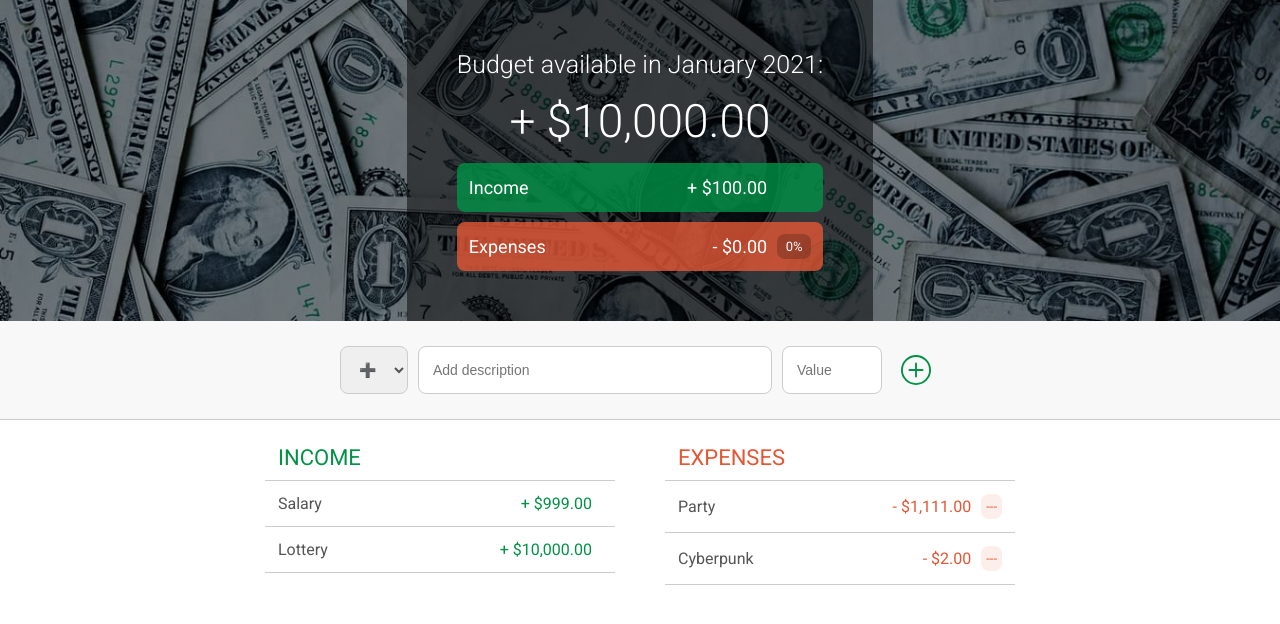
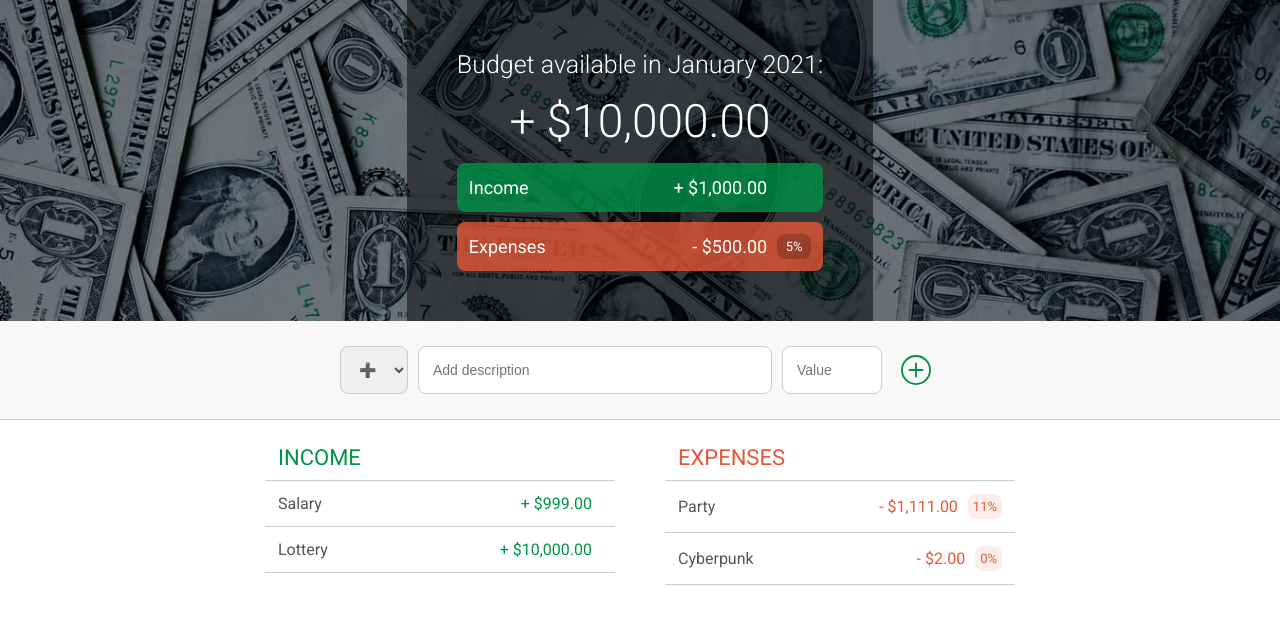
Before and after one commit to sitek94/budget-calculator, a React (Create React App) app: page / in a window 1280 px wide. Shown: the top 624 px of the page. Built offline with nearby package versions, Linux system fonts and the light colour scheme.

Commit message:
update percent formatting

```diff
--- a/src/App.tsx
+++ b/src/App.tsx
@@ -16,10 +16,14 @@ function App() {
   const incomeList = transactionList.filter((t) => t.type === 'income');
   const expensesList = transactionList.filter((t) => t.type === 'expense');
 
+  const budget = 10000;
+  const income = 1000;
+  const expenses = 500;
+
   return (
     <Layout>
       <Top>
-        <Display budget={10000} income={100} expenses={0} />
+        <Display budget={budget} income={income} expenses={expenses} />
       </Top>
 
       <Middle>
@@ -33,7 +37,7 @@ function App() {
         </div>
         <div className="expenses">
           <Label>Expenses</Label>
-          <List type="expenses" list={expensesList} budget={0} />
+          <List type="expenses" list={expensesList} budget={10000} />
         </div>
       </Bottom>
     </Layout>
--- a/src/components/display.tsx
+++ b/src/components/display.tsx
@@ -12,7 +12,7 @@ function Display({ budget, income, expenses }: Props) {
   const year = new Date().getFullYear();
 
   const budgetSign = budget > 0 ? '+ ' : budget < 0 ? '- ' : '';
-  const percentage = budget > 0 ? percentFormat(expenses, budget) : null;
+  const percentage = budget > 0 ? percentFormat(expenses / budget) : null;
 
   return (
     <div className="display">
@@ -21,7 +21,7 @@ function Display({ budget, income, expenses }: Props) {
       </h2>
       <h1 className="display__budget">
         {budgetSign}
-        {currencyFormat(budget)}
+        {currencyFormat(Math.abs(budget))}
       </h1>
 
       <div className="display__income display__item">
--- a/src/components/list.tsx
+++ b/src/components/list.tsx
@@ -16,7 +16,7 @@ function List({ list, type, budget }: Props) {
   const renderPercentage = (value: number) =>
     budget !== undefined ? (
       <div data-testid={`test-${value}`} className="percentage">
-        {budget === 0 ? '---' : percentFormat(value, budget)}
+        {budget === 0 ? '---' : percentFormat(value / budget)}
       </div>
     ) : null;
 
--- a/src/utils.ts
+++ b/src/utils.ts
@@ -5,6 +5,9 @@ export function currencyFormat(number: number) {
   }).format(number);
 }
 
-export function percentFormat(dividend: number, divisor: number) {
-  return `${Math.round((dividend / divisor) * 100)}%`;
+export function percentFormat(number: number) {
+  return Number(number).toLocaleString(undefined, {
+    style: 'percent',
+    minimumFractionDigits: 0,
+  });
 }
```
Also changed, not shown: 1 other file (tests, documents, lock files or other folders).
